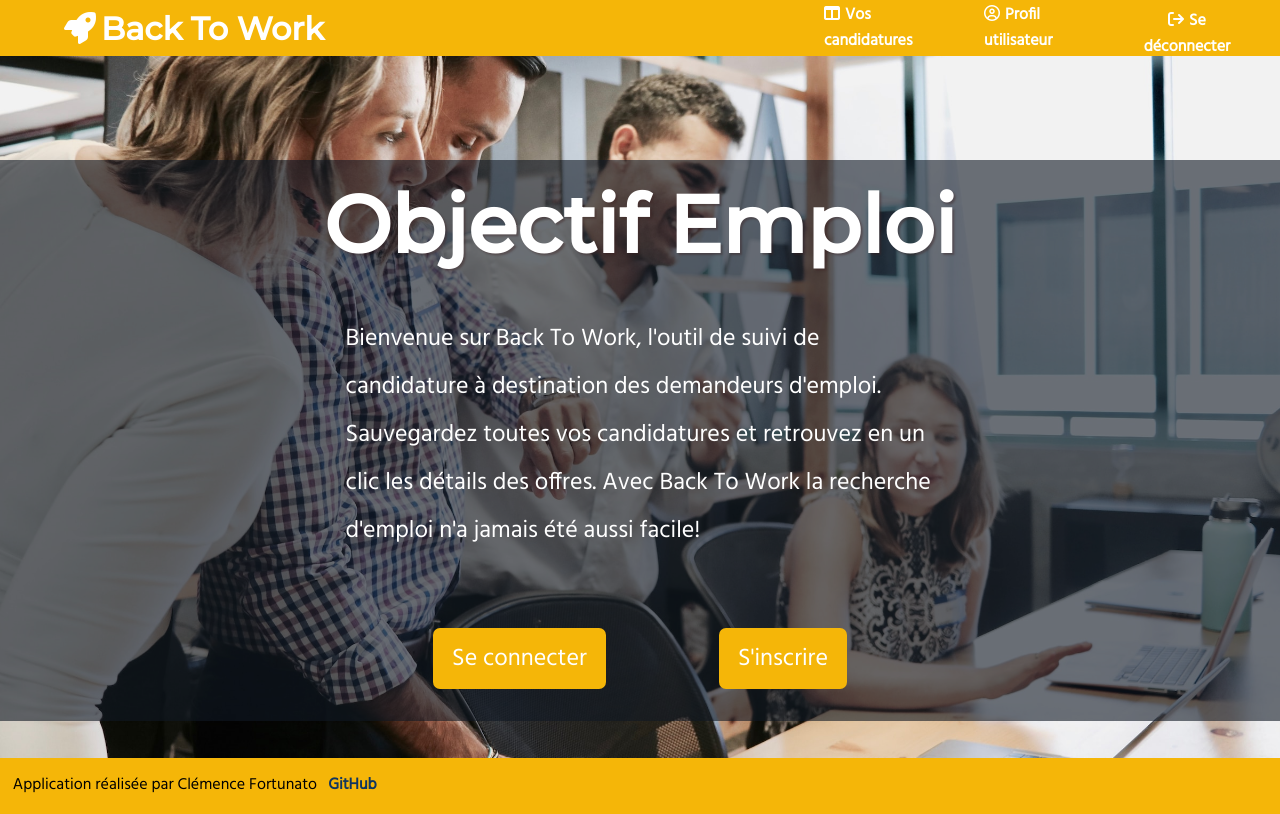
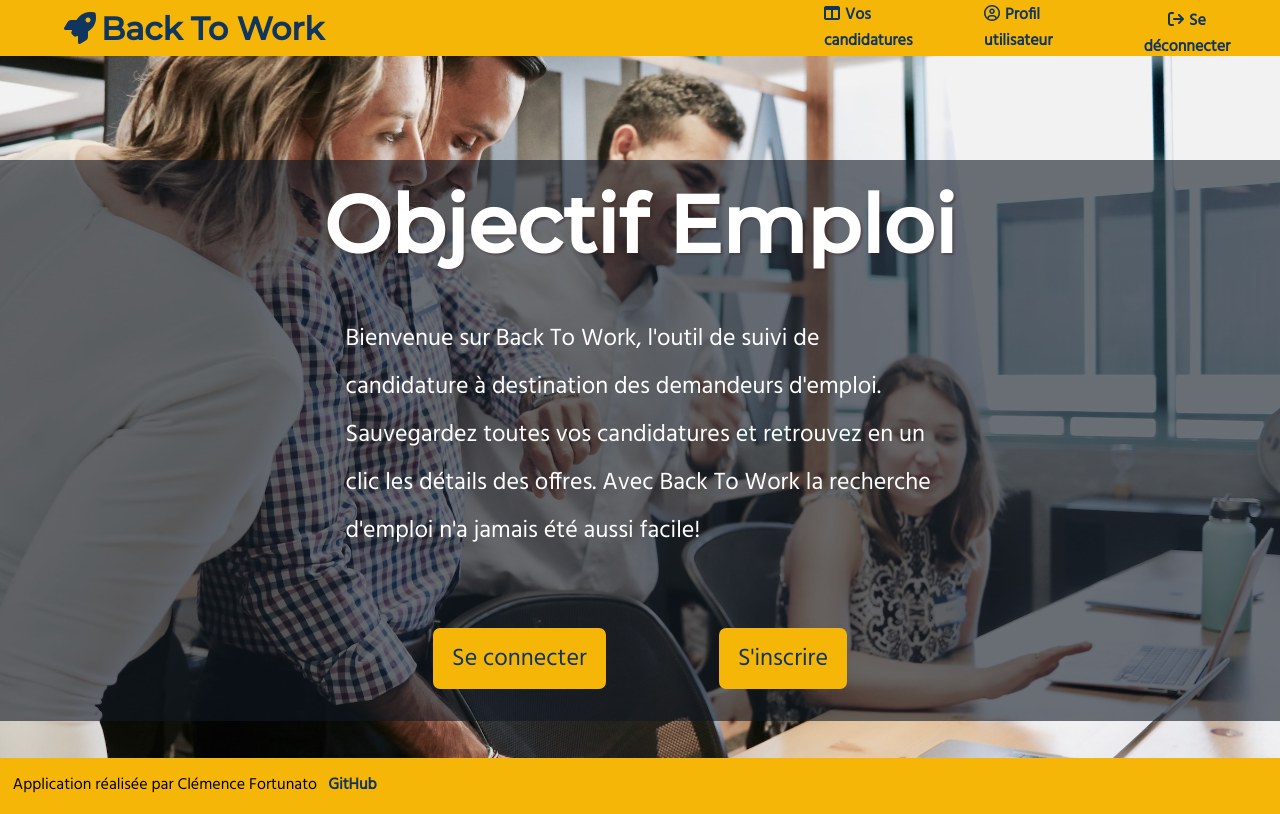
Before and after one commit to CJLFortunato/job-search-tracker, a React (Create React App) app in the folder frontend/: page / in a window 1280 px wide. Built offline with nearby package versions, Linux system fonts and the light colour scheme; sample sign-in values are in the browser's storage.

Commit message:
Change header and buttons text color for accessibility + adjust modals

```diff
--- a/frontend/src/App.css
+++ b/frontend/src/App.css
@@ -817,7 +817,7 @@ dialog::-webkit-scrollbar-corner {
   top: 0;
   width: 100%;
   height: fit-content;
-  padding: 2%;
+  padding: 1%;
   overflow-y: scroll;
   animation: 0.1s ease-in-out 0s 1 running popin forwards;
 }
@@ -1013,8 +1013,9 @@ dialog::-webkit-scrollbar-corner {
     left: 20%;
     top: 10%;
     width: 60%;
-    height: 700px;
-    padding: 2%;
+    min-height: 700px;
+    max-height: 900px;
+    padding: 1%;
     border-radius: 15px;
     animation: 0.1s ease-in-out 0s 1 running popin forwards;
     overflow-y: scroll;
@@ -1207,7 +1208,7 @@ header a {
   margin: 0 0.5rem;
   text-decoration: none;
   font-weight: bold;
-  color: white;
+  color: #10355f;
   font-size: 0.825rem;
 }
 header a:hover {
@@ -1216,12 +1217,12 @@ header a:hover {
 header .app-title {
   justify-self: flex-start;
   font-size: 1.5rem;
-  color: white;
+  color: #10355f;
   padding: 5px 0;
   font-family: "Montserrat", sans-serif;
 }
 header .logout-btn {
-  color: white;
+  color: #10355f;
   background-color: transparent;
   box-shadow: none;
   font-weight: bold;
@@ -1273,7 +1274,7 @@ header .logout-btn:hover {
   font-size: 1.3rem;
   line-height: 3rem;
   background-color: #f5b608;
-  color: white;
+  color: #10355f;
   text-decoration: none;
   border-radius: 7px;
   padding: 1% 3%;
@@ -1354,7 +1355,7 @@ button {
   border-radius: 10px;
   padding: 0 10px;
   font-weight: bold;
-  color: white;
+  color: #10355f;
 }
 button i {
   margin-right: 5px;
@@ -1412,6 +1413,7 @@ footer a:hover {
 
 .delete-btn {
   background-color: #dd1234;
+  color: white;
 }
 
 .cancel-btn {
@@ -1525,7 +1527,7 @@ footer a:hover {
     font-size: 1.5rem;
     line-height: 3rem;
     background-color: #f5b608;
-    color: white;
+    color: #10355f;
     text-decoration: none;
     border-radius: 7px;
     padding: 1% 3%;
--- a/frontend/src/style/styles.scss
+++ b/frontend/src/style/styles.scss
@@ -33,7 +33,7 @@ header {
     margin: 0 .5rem;
     text-decoration: none;
     font-weight: bold;
-    color: white;
+    color: variables.$secondary;
     font-size: .825rem;
   }
 
@@ -44,13 +44,13 @@ header {
   .app-title {
     justify-self: flex-start;
     font-size: 1.5rem;
-    color: white;
+    color: variables.$secondary;
     padding: 5px 0;
     font-family: 'Montserrat', sans-serif;
   }
 
   .logout-btn {
-    color: white;
+    color: variables.$secondary;
     background-color: transparent;
     box-shadow: none;
     font-weight: bold;
@@ -107,7 +107,7 @@ header {
       font-size: 1.3rem;
       line-height: 3rem;
       background-color: variables.$primary;
-      color: white;
+      color: variables.$secondary;
       text-decoration: none;
       border-radius: 7px;
       padding: 1% 3%;
@@ -195,7 +195,7 @@ button {
   border-radius: 10px;
   padding: 0 10px;
   font-weight: bold;
-  color: white;
+  color: variables.$secondary;
 
   i {
     margin-right: 5px;
@@ -258,6 +258,7 @@ footer {
 
 .delete-btn {
   background-color: variables.$error;
+  color: white;
 }
 
 .cancel-btn {
@@ -383,7 +384,7 @@ footer {
         font-size: 1.5rem;
         line-height: 3rem;
         background-color: variables.$primary;
-        color: white;
+        color: variables.$secondary;
         text-decoration: none;
         border-radius: 7px;
         padding: 1% 3%;
```
Also changed, not shown: frontend/src/style/_modals.scss (+4 -3 lines), 1 other file (tests, documents, lock files or other folders).
